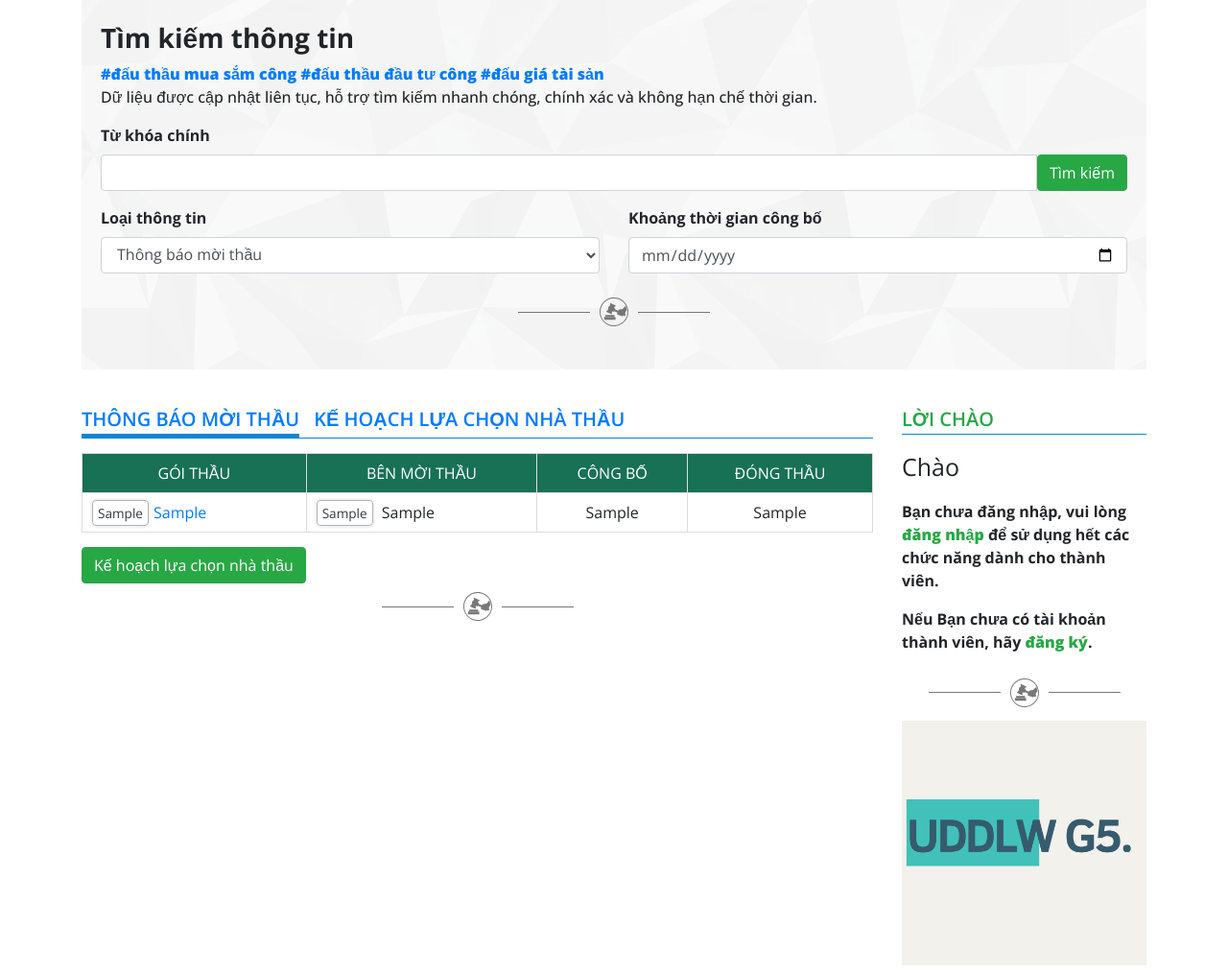
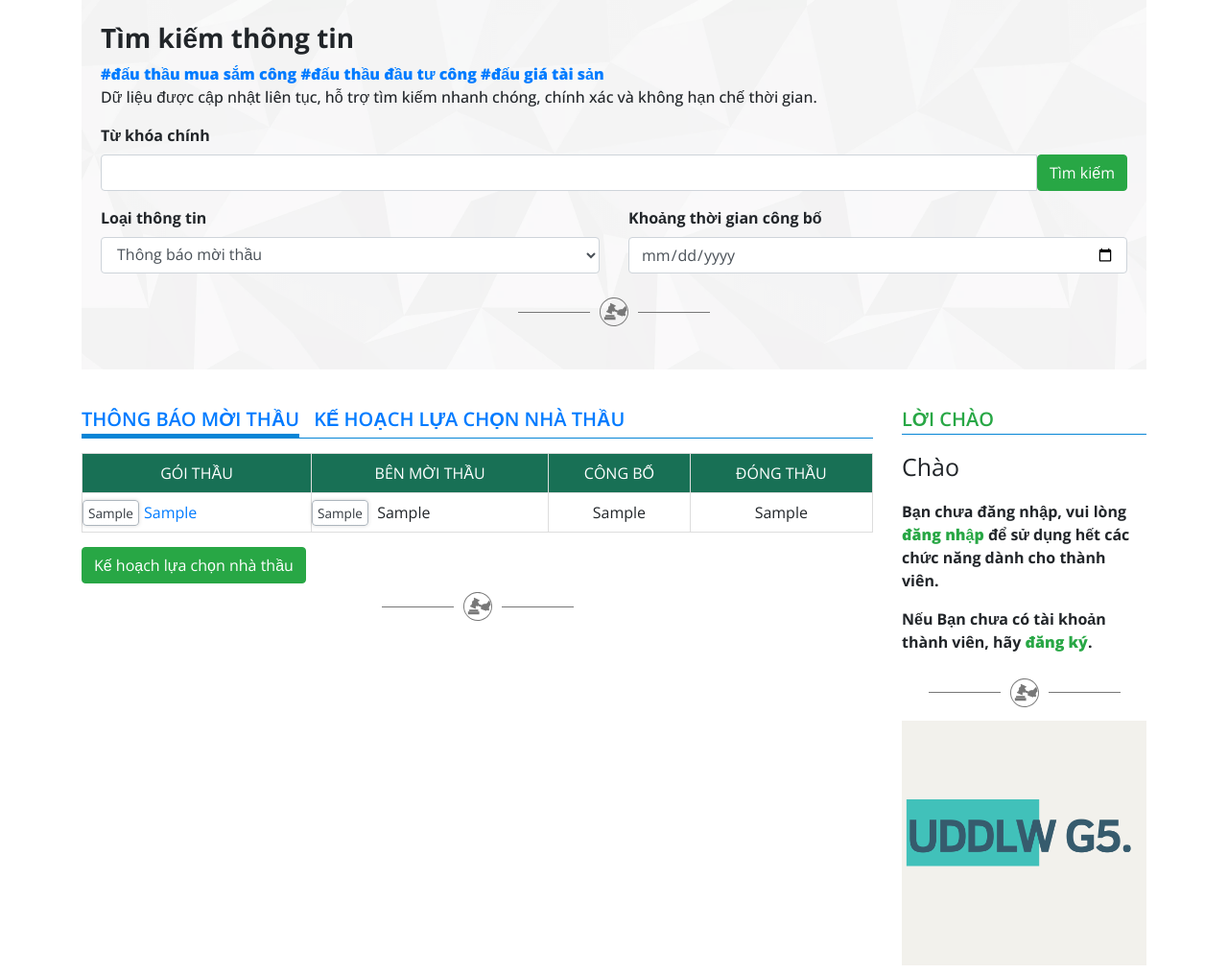
Before and after one commit to quanqueo/btl-uddlw, a PHP site: page / in a window 1280 px wide. Shown: the part 861-1876 px from the top of the page at 96% size. Run offline with PHP 8.4, Linux system fonts and the light colour scheme; tables that the repository leaves empty or names only in its code hold one stand-in row (values such as "Sample post").

Commit message:
commit on "main"

```diff
--- a/Project/layouts/content-top-sidebar.php
+++ b/Project/layouts/content-top-sidebar.php
@@ -119,7 +119,7 @@
             </div>
             <div class="container pb-5">
                 <div class="row">
-                    <div class="col">
+                    <div class="col-md-9">
                         <div class="block-bidding px-0">
                             <div class="border-bidding data-pc pt-3">
                                 <ul class="nav nav-pills">
--- a/Project/public/css/main.css
+++ b/Project/public/css/main.css
@@ -361,7 +361,7 @@ table.bidding-table {
 }
 
 table.bidding-table td, table.bidding-table th {
-    padding: 8px 10px;
+    padding: 8px 0px;
     border: 1px solid #ddd;
     font-size: 16px;
 }
```
